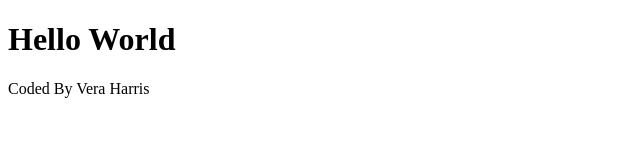
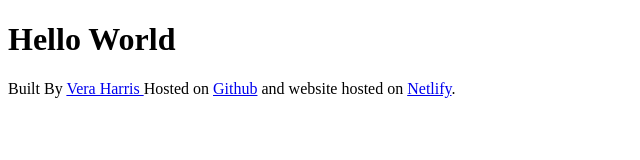
Before and after one commit to veetac21/magic-8-portfolio, a plain HTML site: page index.html in a window 1280 px wide. Shown: the whole page, without its empty margins (0-640 px from the left). Drawn offline with Linux system fonts and the light colour scheme.

Commit message:
Added links to footer

```diff
--- a/index.html
+++ b/index.html
@@ -7,6 +7,11 @@
   </head>
   <body>
     <h1>Hello World</h1>
-    <footer>Coded By Vera Harris</footer>
+    <footer>
+      Built By
+      <a href="https://github.com/veetac21"> Vera Harris </a>
+      Hosted on <a href="https://github.com/veetac21/magic-8-portfolio">Github</a> and
+      website hosted on <a href="https://magic8ballportfolio.netlify.app">Netlify</a>.
+    </footer>
   </body>
 </html>
```
